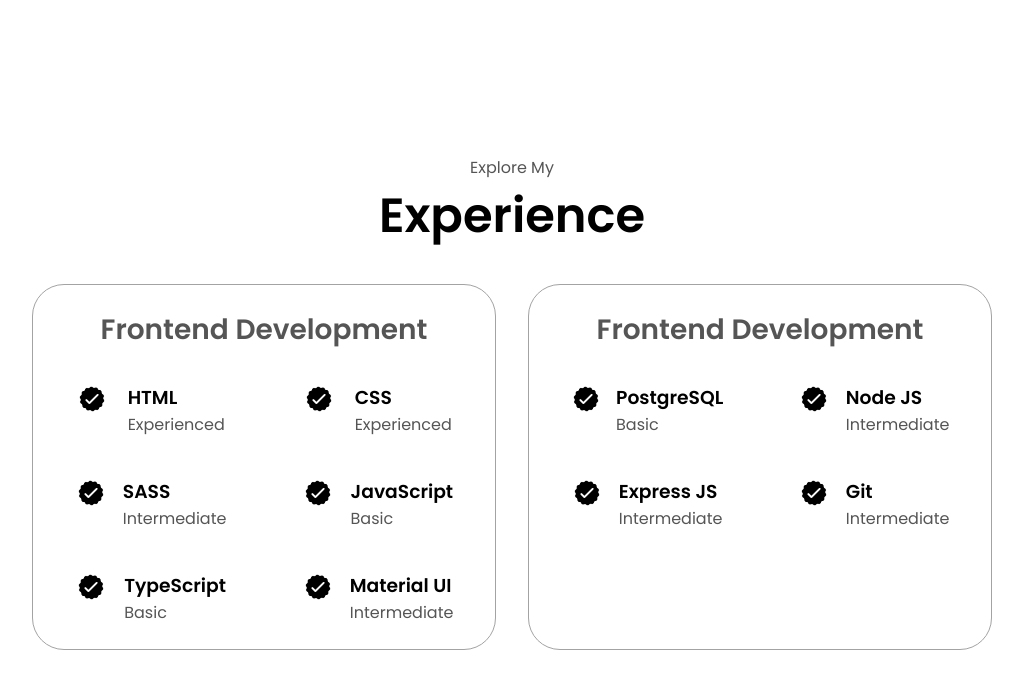
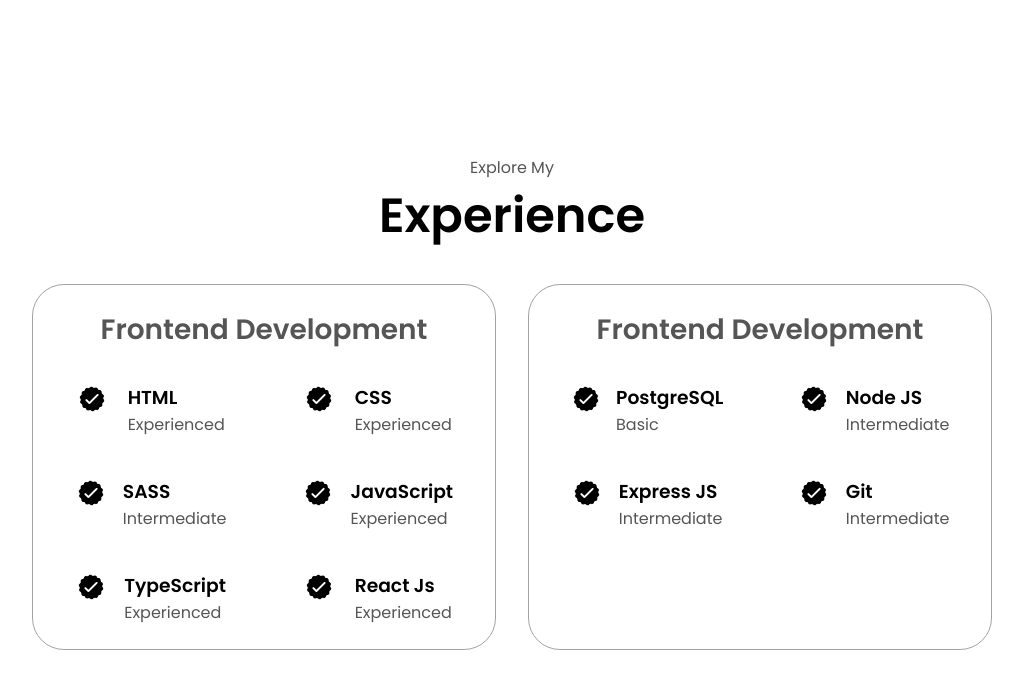
Before and after one commit to swayampatial/portfolio.io, a plain HTML site: page index.html in a window 1280 px wide. Shown: the part 1405-2093 px from the top of the page, without its empty margins (128-1151 px from the left). Drawn offline with Linux system fonts and the light colour scheme.

Commit message:
first commit

```diff
--- a/index.html
+++ b/index.html
@@ -49,13 +49,13 @@
       <p class="section__text__p1">Get To Know More</p>
       <h1 class="title">About Me</h1>
       <div class="section-container">
-        <div class="section__pic-container">
+        <!-- <div class="section__pic-container">
           <img
             src="./assets/20240126_004606.jpg"
             alt="Profile picture"
             class="about-pic"
           />
-        </div>
+        </div> -->
         <div class="about-details-container">
           <div class="about-containers">
             <div class="details-container">
@@ -135,7 +135,7 @@
                 />
                 <div>
                   <h3>JavaScript</h3>
-                  <p>Basic</p>
+                  <p>Experienced</p>
                 </div>
               </article>
               <article>
@@ -146,7 +146,7 @@
                 />
                 <div>
                   <h3>TypeScript</h3>
-                  <p>Basic</p>
+                  <p>Experienced</p>
                 </div>
               </article>
               <article>
@@ -156,8 +156,8 @@
                   class="icon"
                 />
                 <div>
-                  <h3>Material UI</h3>
-                  <p>Intermediate</p>
+                  <h3>React Js</h3>
+                  <p>Experienced</p>
                 </div>
               </article>
             </div>
```
